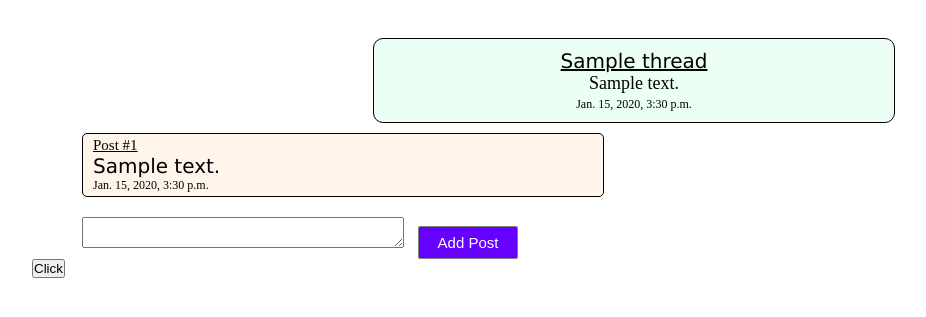
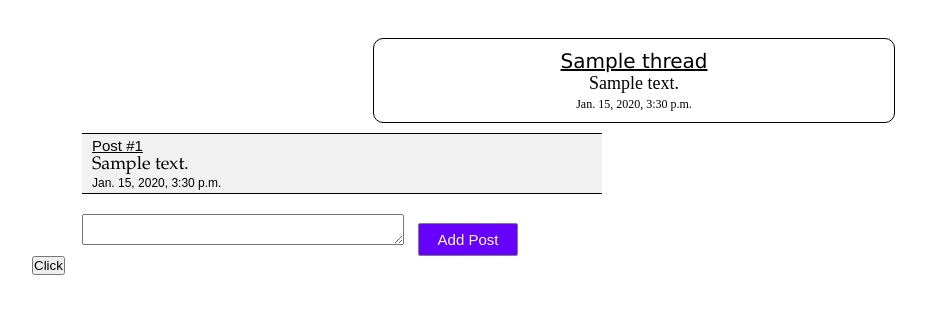
Before and after one commit to paramsingh/backpage, a Django app: page /app/thread/1/ in a window 1280 px wide. Shown: the top 317 px of the page, without its empty margins (6-932 px from the left). Run offline with Django 3.2, Linux system fonts and the light colour scheme; tables that the repository leaves empty hold one stand-in row (values such as "Sample post").

Commit message:
Added toucan as favicon and themed thread page.

```diff
--- a/templates/app/index.html
+++ b/templates/app/index.html
@@ -1,6 +1,7 @@
 <!doctype html>
 {% load staticfiles %}
 <head>
+	<link rel="icon" type="image/icon" href="{% static 'images/toucan1.png'%}">
 <title>BackPage-HOME</title>
 <script src="{% static 'js/scroll.js' %}"></script>
 <style>
@@ -167,6 +168,7 @@ function funcremove(){
 </div>
 
 <div id="divslide1">
+	<img src="{% static 'images/toucan.png'%}" id="mascot">
 </div>
 <div id="divslide2">
 <span id="spanabout">About Us</span>
--- a/templates/app/thread.html
+++ b/templates/app/thread.html
@@ -1,8 +1,13 @@
 <!DOCTYPE html>
 <html>
+	{% load staticfiles %}
 	<head>
 		<title>Thread-{{thread.id}}</title>
 		<style>
+		@font-face {
+				font-family: print;
+				src: url("{% static 'fonts/print.ttf'%}");
+			}
 			* {
 				padding: 0px;
 				margin: px;
@@ -12,7 +17,6 @@
 			}
 			#divThread {
 				border: 1px solid black;
-				background-color: #EBFFF5;
 				width: 500px;
 				border-radius: 10px;
 				text-align: center;
@@ -35,13 +39,14 @@
 			}
 
 			.divPost{
-				border: 1px solid black;
-				background-color: #FFF5EB;
+				border-top: 1px solid black;
+				border-bottom: 1px solid black;
+				background-color: #F2f2f2;
 				margin-bottom: 5px;
 				padding: 3px 10px;
 				width: 500px;
 				margin-left: 50px;
-				border-radius: 5px;
+				font-family: sans-serif;
 			}
 			.postNo {
 				display: block;
@@ -50,8 +55,8 @@
 			}
 			.postText{
 				display: block;
-				font-size: 20px;
-				font-family: verdana, arial;
+				font-size: 18px;
+				font-family: garamond ;
 			}
 			.postTime{
 				display: block;
```
